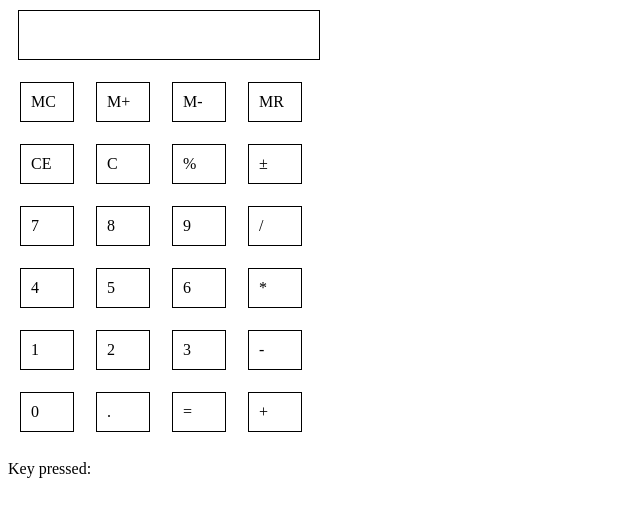
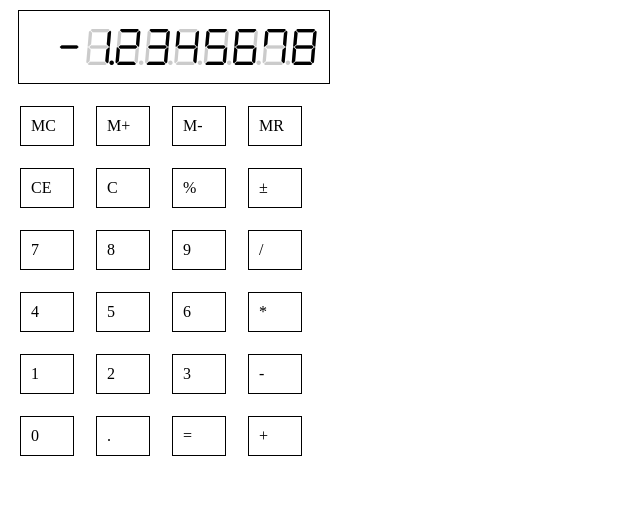
Before and after one commit to DavideD/FCC-calculator, a plain HTML site: page index.html in a window 1280 px wide. Shown: the whole page, without its empty margins (0-640 px from the left). Drawn offline with nearby package versions, Linux system fonts and the light colour scheme.

Commit message:
Screen display with 7 segment font

```diff
--- a/css/style.css
+++ b/css/style.css
@@ -1,4 +1,10 @@
 /* This is CSS for the FCC calculator */
+/* Font from http://www.keshikan.net/fonts-e.html */
+@font-face {
+  font-family: 'Segments';
+  src: url('/font/DSEG7Classic-Italic.woff');
+}
+
 .button {
   position: relative;
   display: inline-block;
@@ -33,10 +39,27 @@
 }
 
 .screen {
+  font-family: 'Segments', Fallback, monospace;
+  position: relative;
   border: solid black 1px;
-  height: 3em;
-  width: 300px;
+  height: 2em;
+  width: 310px;
   margin: 10px;
+  line-height: 2em;
+  font-size: 36px;
+}
+
+.screen-background {
+  position: absolute;
+  right: 10px;
+  color: black;
+  opacity: 0.2;
+}
+
+.screen-text {
+  position: absolute;
+  right: 10px;
+  color: black
 }
 
 td {
--- a/index.html
+++ b/index.html
@@ -14,10 +14,11 @@
   <!-- Using this layout http://www.guidingtech.com/assets/postimages/2013/12/Mac-Calculator-Basic.png-->
   <div class="calculator">
     <div class="screen">
+      <div class="screen-background">-8.8.8.8.8.8.8.8</div>
+      <div class="screen-text">-1.2345678</div>
     </div>
     <div class="buttons">
       <table>
-
         <tr>
           <td>
             <div class="button memory" id="MC">MC</div>
@@ -105,11 +106,6 @@
       </table>
     </div>
   </div>
-
-  <div class="debug">
-    <p>Key pressed: <span class="keyPressed"></span></p>
-  </div>
-
   <!-- This is the end of the HTML for the FCC calculator-->
   <script src='https://code.jquery.com/jquery-2.2.4.min.js'></script>
   <script src="js/index.js"></script>
```
Also changed, not shown: font/DSEG7Classic-Italic.woff (added), 1 other file.
